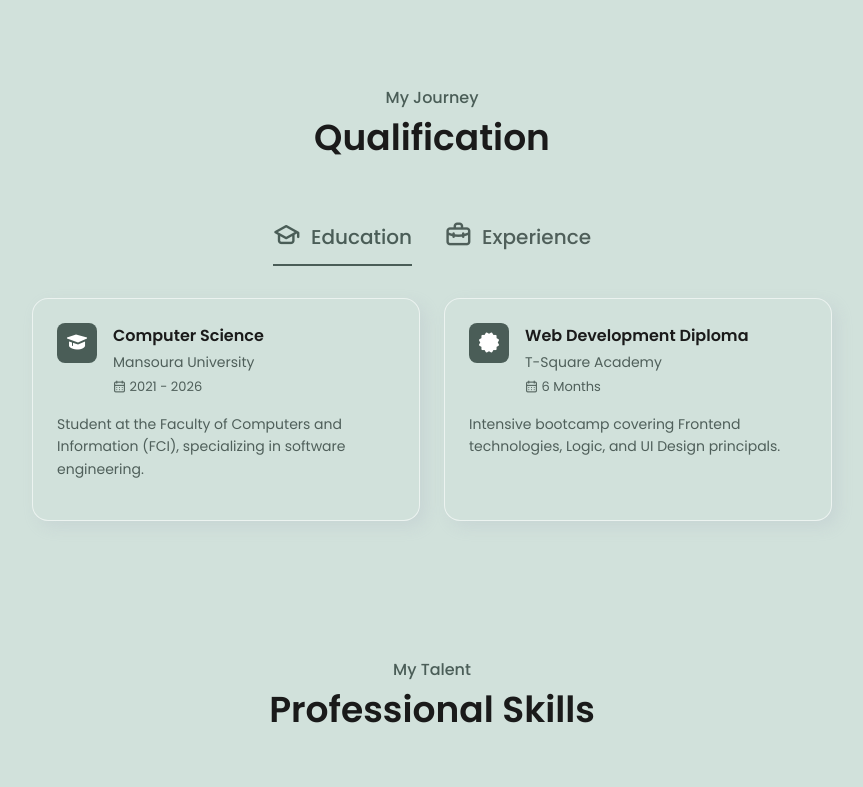
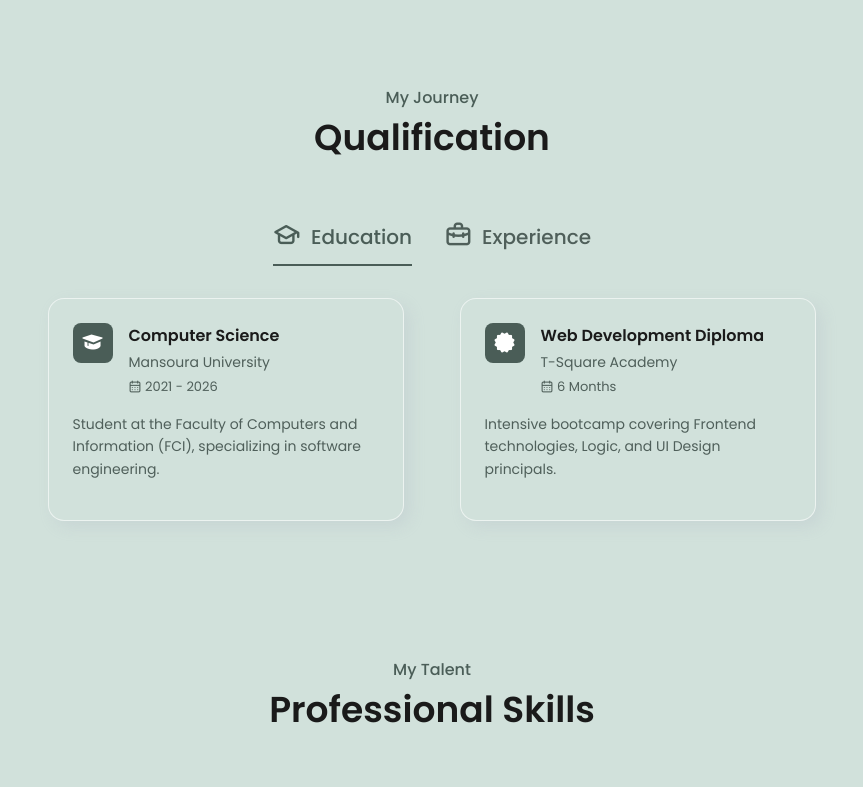
Before and after one commit to elhwawshy/my-portfolio, a React (Vite) app: page / in a window 1280 px wide. Shown: the part 1445-2232 px from the top of the page, without its empty margins (258-1121 px from the left). Built offline with nearby package versions, Linux system fonts and the light colour scheme; some icons are missing; a web font is replaced by a local one.

Commit message:
Update index.css

```diff
--- a/src/index.css
+++ b/src/index.css
@@ -2672,6 +2672,8 @@ body.dark-theme {
 .qual-card {
     background-color: var(--box-color);
     padding: 1.5rem;
+    width: 92%;
+    margin: auto;
     border-radius: 1rem;
     box-shadow: 6px 6px 15px rgba(166, 171, 189, 0.2);
     /* ظل ناعم */
```
